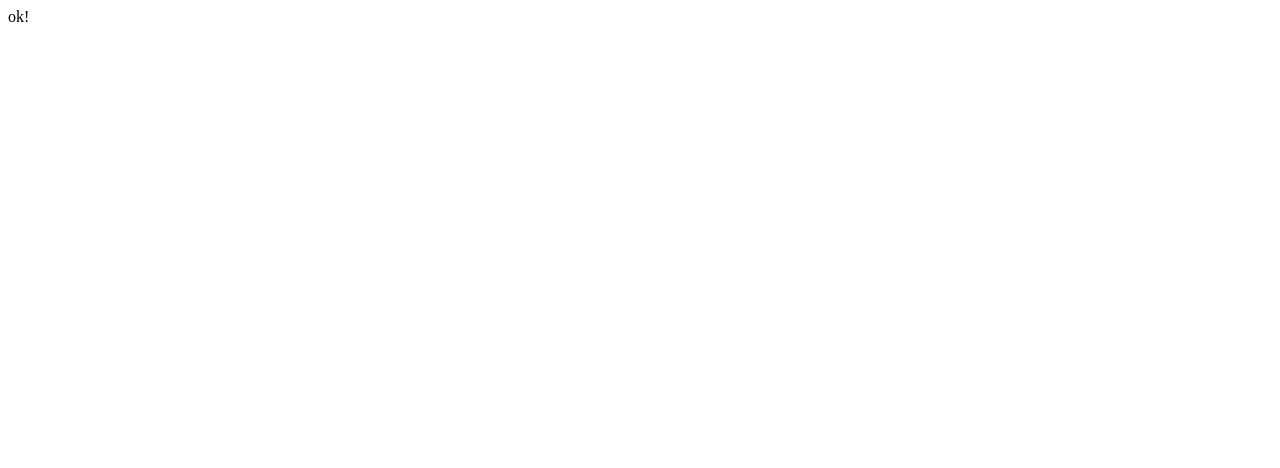
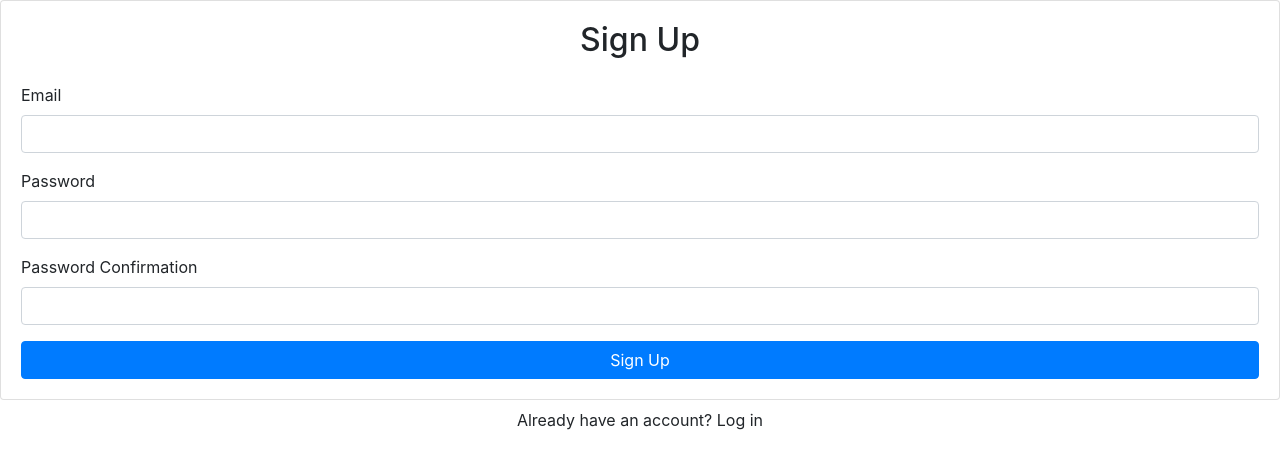
Before and after one commit to ajsevillano/firebase-authentication, a React (Create React App) app: page / in a window 1280 px wide. Shown: the top 468 px of the page. Built offline with nearby package versions, Linux system fonts and the light colour scheme.

Commit message:
Create the ref and fix wrong components names

```diff
--- a/src/components/App.js
+++ b/src/components/App.js
@@ -1,5 +1,7 @@
+import Signup from './Signup';
+
 function App() {
-  return 'ok!';
+  return <Signup></Signup>;
 }
 
 export default App;
--- a/src/components/Signup.js
+++ b/src/components/Signup.js
@@ -1,30 +1,35 @@
-import React from 'react';
-import { Card, Form, button } from 'react-bootstrap';
+import React, { useRef } from 'react';
+import { Card, Form, Button } from 'react-bootstrap';
 
 export default function Signup() {
+  //Create the Ref
+  const emailRef = useRef();
+  const passwordRef = useRef();
+  const passwordConfirmRef = useRef();
+
   return (
     <>
       <Card>
-        <Card.body>
+        <Card.Body>
           <h2 className="text-center mb-4">Sign Up</h2>
           <Form>
             <Form.Group id="email">
-              <Form.label>Email</Form.label>
-              <Form.control type="email" ref={emailRef} required />
+              <Form.Label>Email</Form.Label>
+              <Form.Control type="emaiC" ref={emailRef} required />
             </Form.Group>
             <Form.Group id="password">
-              <Form.label>Password</Form.label>
-              <Form.control type="password" ref={passwordRef} required />
+              <Form.Label>Password</Form.Label>
+              <Form.Control type="passworC" ref={passwordRef} required />
             </Form.Group>
             <Form.Group id="password-confirm">
-              <Form.label>Password Confirmation</Form.label>
-              <Form.control type="password" ref={PasswordConfirmRef} required />
+              <Form.Label>Password Confirmation</Form.Label>
+              <Form.Control type="password" ref={passwordConfirmRef} required />
             </Form.Group>
             <Button className="w-100" type="submit">
               Sign Up
             </Button>
           </Form>
-        </Card.body>
+        </Card.Body>
       </Card>
       <div className="w-100 text-center mt-2">
         Already have an account? Log in
--- a/src/index.js
+++ b/src/index.js
@@ -2,6 +2,7 @@ import React from 'react';
 import ReactDOM from 'react-dom';
 import App from './components/App';
 import reportWebVitals from './reportWebVitals';
+import 'bootstrap/dist/css/bootstrap.min.css';
 
 ReactDOM.render(
   <React.StrictMode>
```
Also changed, not shown: 1 other file (tests, documents, lock files or other folders).
